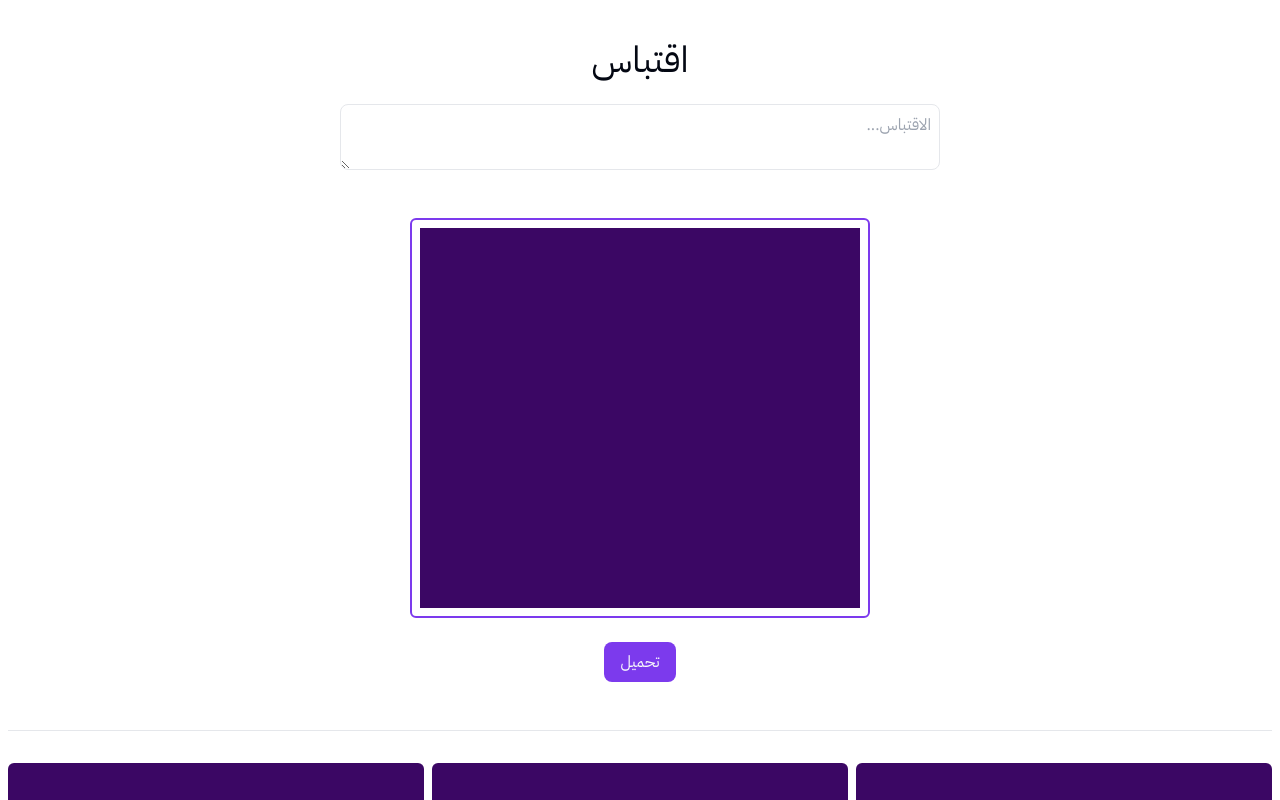
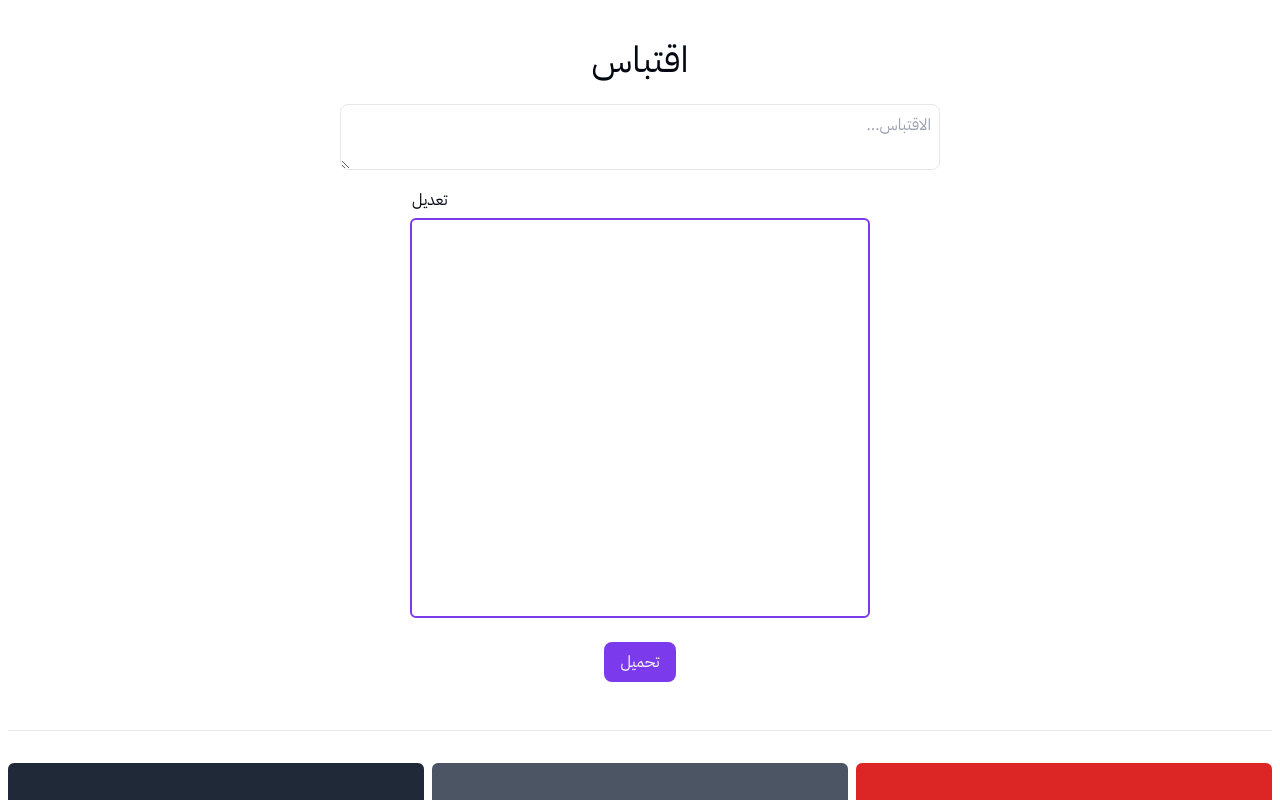
Before and after one commit to osama-mhmd/eqtibas, a Next.js app: page / in a window 1280 px wide. Shown: the top 800 px of the page. Built offline with nearby package versions, Linux system fonts and the light colour scheme.

Commit message:
feat/edit-background-and-alot-of-refactor

```diff
--- a/src/app/globals.css
+++ b/src/app/globals.css
@@ -81,3 +81,13 @@ button:hover {
   /* Grid common */
   grid-template-columns: repeat(auto-fit, minmax(350px, 1fr));
 }
+.squares {
+  display: grid;
+  grid-template-columns: repeat(auto-fit, minmax(100px, 150px));
+  gap: 0.5rem;
+}
+.squares > * {
+  aspect-ratio: 1 / 1;
+  border-radius: 0.25rem;
+  cursor: pointer;
+}
--- a/src/app/page.tsx
+++ b/src/app/page.tsx
@@ -1,29 +1,28 @@
-/* eslint-disable jsx-a11y/alt-text */
 /* eslint-disable react-hooks/exhaustive-deps */
 "use client";
 
 import html2canvas from "html2canvas";
 import Gallery from "@/components/gallery";
 import { useDispatch, useSelector } from "react-redux";
-import { writeQuote } from "@/redux/slices/image";
-import Image from "@/components/image";
-import { useRef } from "react";
+import { writeQuote } from "@/redux/slices/canvas-slice";
+import Canvas from "@/components/canvas";
+import { useRef, useState, useEffect } from "react";
+import Edit from "@/components/edit";
 
 type Params = {
   quote?: string;
 };
 
 export default function Home({ searchParams }: { searchParams: Params }) {
-  const { quote, background } = useSelector((state) => (state as any).image);
-  const imageRef = useRef(null);
+  const { quote, background } = useSelector((state) => (state as any).canvas);
+  const canvasRef = useRef(null);
   const dispatch = useDispatch();
-
-  dispatch(writeQuote(searchParams.quote))
+  const [isEditing, isEditingOrNot] = useState(false);
 
   const downloadImage = async () => {
-    if (!imageRef.current) return;
+    if (!canvasRef.current) return;
 
-    const canvas = await html2canvas(imageRef.current, { scale: 15 });
+    const canvas = await html2canvas(canvasRef.current, { scale: 15 });
 
     // Download
     const link = document.createElement("a");
@@ -39,9 +38,9 @@ export default function Home({ searchParams }: { searchParams: Params }) {
           <h1 className="text-center text-4xl mb-6">اقتباس</h1>
           <div className="grid justify-center grid-cols-[repeat(1,minmax(300px,600px))] gap-4">
             <textarea
-              onKeyUp={(e) =>
-                dispatch(writeQuote((e.target as HTMLTextAreaElement).value))
-              }
+              onKeyUp={(e) => {
+                dispatch(writeQuote((e.target as HTMLTextAreaElement).value));
+              }}
               id="textarea"
               placeholder="الاقتباس..."
               defaultValue={searchParams.quote}
@@ -49,8 +48,16 @@ export default function Home({ searchParams }: { searchParams: Params }) {
           </div>
           <div className="flex flex-col justify-center items-center m-12 gap-6">
             <div className="p-2 rounded-md border-2 border-[hsl(var(--primary))] relative">
-              <Image quote={quote} ref={imageRef} />
+              <Canvas background={background} ref={canvasRef} quote={quote} />
+              <span
+                className="absolute -top-8 left-0 cursor-pointer"
+                onClick={() => isEditingOrNot(true)}
+              >
+                تعديل
+              </span>
             </div>
+
+            {isEditing && <Edit closePanel={() => isEditingOrNot(false)} />}
 
             <button onClick={downloadImage}>تحميل</button>
           </div>
--- /dev/null
+++ b/src/components/canvas.tsx
@@ -0,0 +1,29 @@
+import { cn } from "@/utils";
+import { forwardRef } from "react";
+
+type CanvasProps = {
+  quote: string;
+  className?: string;
+  background: string;
+};
+
+const Canvas = forwardRef<HTMLDivElement, CanvasProps>(
+  ({ quote, className = "", background }, ref) => {
+    return (
+      <div
+        ref={ref}
+        className={cn(
+          "w-[370px] sm:w-[440px] h-[320px] sm:h-[380px] text-lg text-white p-4 flex text-center justify-center items-center",
+          className,
+          background
+        )}
+      >
+        {quote}
+      </div>
+    );
+  }
+);
+
+Canvas.displayName = "Canvas";
+
+export default Canvas;
--- a/src/components/edit.tsx
+++ b/src/components/edit.tsx
@@ -1,44 +1,48 @@
 "use client";
 
-export default function Edit({
-  setEditingOrNot,
-  image,
-  props,
-  setProps,
-}: {
-  setEditingOrNot: any;
-  image: HTMLDivElement;
-  props: {
-    quote: string | undefined;
-    bgColor: string;
-  };
-  setProps: any;
-}) {
+import Canvas from "./canvas";
+import { useSelector, useDispatch } from "react-redux";
+import { changeBackground } from "@/redux/slices/canvas-slice";
+
+const backgrounds = ["bg-blue-600", "bg-red-600", "bg-gray-800"];
+
+export default function Edit({ closePanel }: { closePanel: any }) {
+  const { quote, background } = useSelector((state) => (state as any).canvas);
+  const dispatch = useDispatch();
+
   return (
     <>
       <div className="container fixed top-0 p-6 bg-white mx-auto sm:mt-8 sm:rounded-md z-10 shadow-gray-600">
         {/* Header */}
         <div className="flex justify-end">
-          <span
-            onClick={() => setEditingOrNot(false)}
-            className="cursor-pointer"
-          >
+          <span onClick={closePanel} className="cursor-pointer">
             إغلاق
           </span>
         </div>
-        <div className="mx-auto n-image">{props.quote}</div>
+        <Canvas
+          quote={quote}
+          background={background}
+          className="rounded-md mx-auto"
+        />
         <div className="py-4 squares">
-          <span
-            className="bg-blue-600"
-            onClick={() => setProps({ bgColor: "bg-blue-600" })}
-          ></span>
-          <span className="bg-red-600"></span>
+          {backgrounds.map((_background, index) => {
+            return (
+              <span
+                key={index}
+                className={_background}
+                onClick={() => dispatch(changeBackground(_background))}
+              ></span>
+            );
+          })}
           <span className="bg-gray-200 flex justify-center items-center">
             تعديل
           </span>
         </div>
       </div>
-      <div className="overlay" onClick={() => setEditingOrNot(false)}></div>
+      <div
+        className="fixed w-full h-screen top-0 left-0 bg-gray-200 z-[7]"
+        onClick={closePanel}
+      ></div>
     </>
   );
 }
--- a/src/components/gallery.tsx
+++ b/src/components/gallery.tsx
@@ -4,21 +4,26 @@ const quotes = [
   {
     quote:
       "قال الإمام ابن القيم رحمه الله: يُخاف على من اتبع الهوى أن ينسلخ من الدين وهو لا يشعر.",
+    background: "bg-red-600",
   },
   {
     quote:
       "قال أبو الدرداء رضى الله عنه: من يُكثر قرع الباب يوشك أن يُفتح له ومن يُكثر الدعاء يوشك أن يستجاب له.",
+    background: "bg-gray-600",
   },
   {
     quote:
       "قال رسول الله صلى الله عليه وسلم: رحم الله عبدا قال خيرا فغنم، أو سكت عن سوء فسلم.",
+    background: "bg-gray-800",
   },
   {
     quote:
       "قال الإمام ابن القيم رحمه الله: الشكر حارس النعمة، من كل ما يكون سببا لزوالها",
+    background: "bg-black",
   },
   {
     quote: "رحم الله من عرف الحرام بلا مماطلة ولا مجادلة.",
+    background: "bg-blue-600",
   },
 ];
 
@@ -31,7 +36,7 @@ export default function Gallery() {
             <Link
               href={`/?quote=${quote.quote}`}
               key={`quote_${index}`}
-              className="bg-purple-950 text-white rounded-md p-4 inline-flex text-center justify-center items-center aspect-[22/19] text-lg"
+              className={`${quote.background} text-white rounded-md p-4 inline-flex text-center justify-center items-center aspect-[22/19] text-lg`}
             >
               {quote.quote}
             </Link>
--- a/src/components/image.tsx
+++ /dev/null
@@ -1,21 +0,0 @@
-import { forwardRef } from "react";
-
-type ImageProps = {
-  quote: string;
-};
-
-const Image = forwardRef<HTMLDivElement, ImageProps>(({ quote }, ref) => {
-  return (
-    <div
-      id="image"
-      ref={ref}
-      className="w-[370px] sm:w-[440px] h-[320px] sm:h-[380px] text-lg bg-purple-950 text-white p-4 flex text-center justify-center items-center"
-    >
-      {quote}
-    </div>
-  );
-});
-
-Image.displayName = "Image";
-
-export default Image;
--- a/src/redux/slices/image.ts
+++ b/src/redux/slices/canvas-slice.ts
@@ -2,10 +2,10 @@ import { createSlice } from "@reduxjs/toolkit";
 
 const initialState = {
   quote: "",
-  background: "#111",
+  background: "bg-purple-950", // written in tailwind
 };
 
-const imageSlice = createSlice({
+const canvasSlice = createSlice({
   name: "image",
   initialState,
   reducers: {
@@ -18,6 +18,6 @@ const imageSlice = createSlice({
   },
 });
 
-export const { writeQuote, changeBackground } = imageSlice.actions;
+export const { writeQuote, changeBackground } = canvasSlice.actions;
 
-export default imageSlice.reducer;
+export default canvasSlice.reducer;
--- a/src/redux/store.ts
+++ b/src/redux/store.ts
@@ -1,9 +1,9 @@
 import { configureStore } from "@reduxjs/toolkit";
-import imageReducer from "./slices/image";
+import canvasReducer from "./slices/canvas-slice";
 
 const store = configureStore({
   reducer: {
-    image: imageReducer,
+    canvas: canvasReducer,
   },
 });
 
--- a/src/utils.ts
+++ b/src/utils.ts
@@ -1,6 +1,6 @@
-import { clsx, type ClassValue } from 'clsx';
-import { twMerge } from 'tailwind-merge';
+import { clsx, type ClassValue } from "clsx";
+import { twMerge } from "tailwind-merge";
 
-export function cn(classes: ClassValue[]) {
+export function cn(...classes: ClassValue[]) {
   return twMerge(clsx(classes));
 }
```
